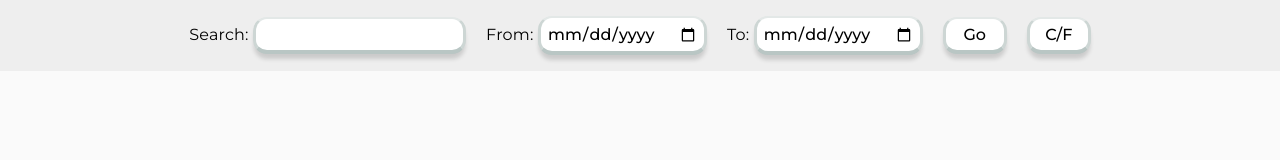
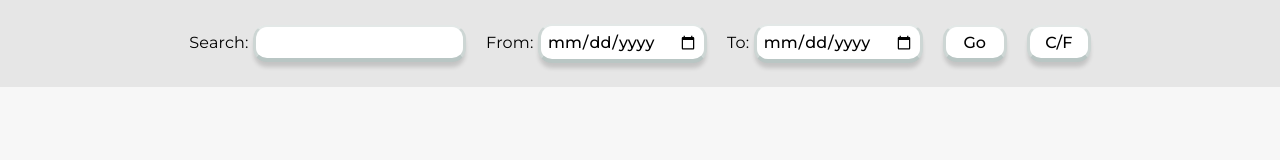
Before and after one commit to JMN327/weather-app, a website built with webpack: page src/template.html in a window 1280 px wide. Built offline with nearby package versions, Linux system fonts and the light colour scheme.

Commit message:
Continue work on display

```diff
--- a/src/styles.css
+++ b/src/styles.css
@@ -27,7 +27,7 @@
 
 body {
   min-width: 400px;
-  background-color: hsl(172, 00%, 98%);
+  background-color: hsl(0, 0%, 97%);
 }
 
 .form {
@@ -35,9 +35,9 @@ body {
   flex-direction: row;
   align-items: center;
   justify-content: center;
-  padding: 1rem;
+  padding: 1.5rem;
   gap: 1.25rem;
-  background-color: rgb(238, 238, 238);
+  background-color: hsl(0, 0%, 90%);
   width: 100%;
 }
 
@@ -105,6 +105,7 @@ button {
   font-weight: 500;
   padding: 1rem 2rem;
   color: rgb(7, 39, 114);
+  background-color: white;
   line-height: 3rem;
   text-align: center;
   margin: 1.5rem 2rem 1rem 2rem;
```
